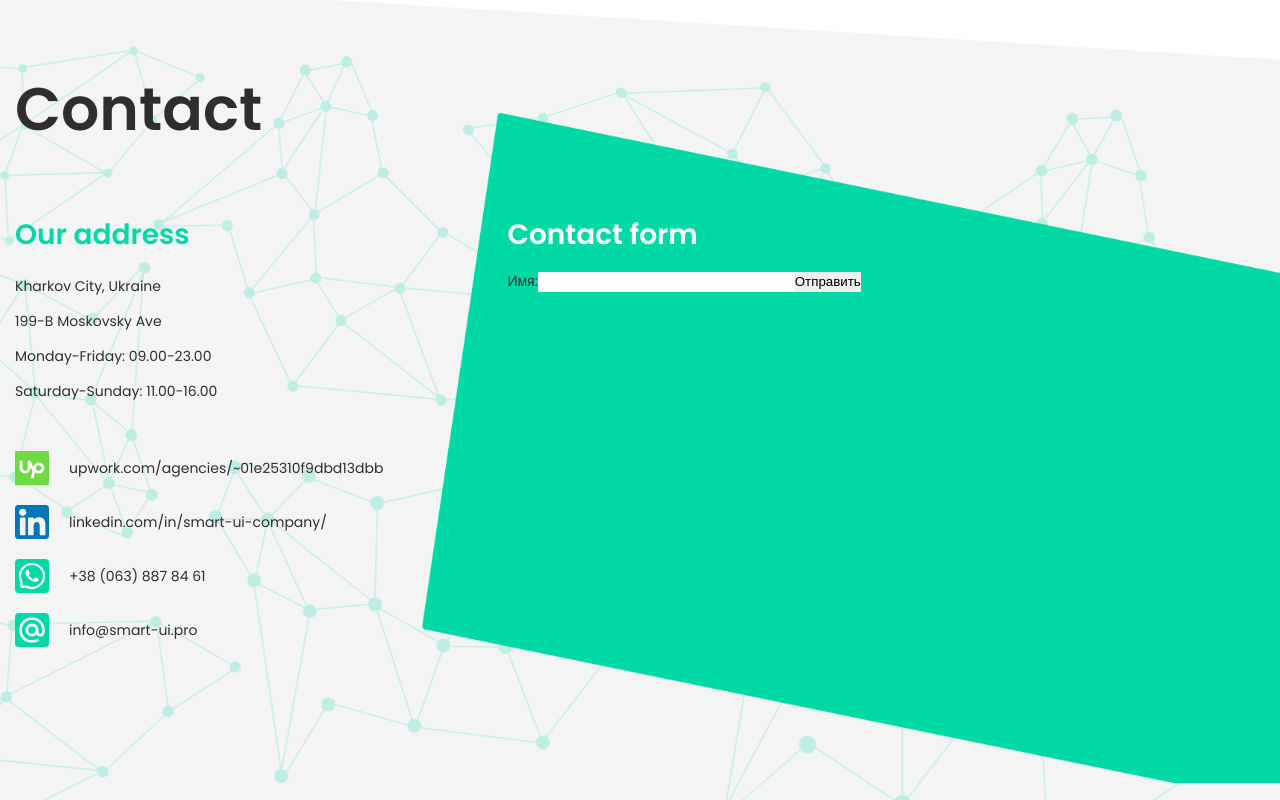
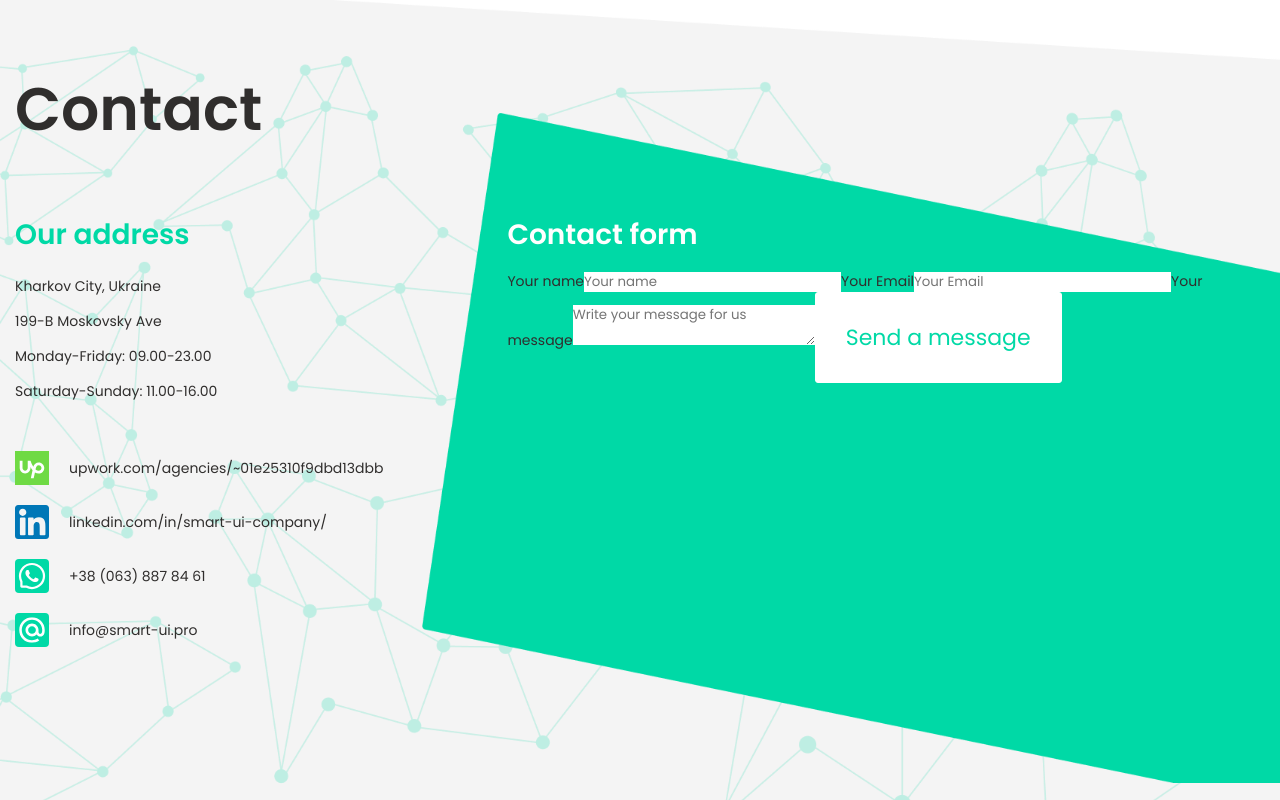
Before and after one commit to Shangria/Smart-ui, a React (Create React App) app in the folder smart-ui-pj/: page / in a window 1280 px wide. Shown: the part 3564-4364 px from the top of the page. Built offline with nearby package versions, Linux system fonts and the light colour scheme.

Commit message:
added form

```diff
--- a/smart-ui-pj/package.json
+++ b/smart-ui-pj/package.json
@@ -11,6 +11,7 @@
     "react": "^17.0.2",
     "react-bootstrap": "^1.5.2",
     "react-dom": "^17.0.2",
+    "react-hook-form": "^7.6.2",
     "react-icons": "^4.2.0",
     "react-router-dom": "^5.2.0",
     "react-scripts": "4.0.3",
--- a/smart-ui-pj/src/Components/ButtonElement.js
+++ b/smart-ui-pj/src/Components/ButtonElement.js
@@ -22,3 +22,24 @@ export const Button = styled(Link)`
     box-shadow: 4px 4px 10px rgb(170 170 170 / 80%);
   }
 `;
+
+export const ButtonSend = styled.button`
+  font-size: 22px;
+  border: 1px solid #fff;
+  padding: ${prop => prop.padding};
+  color: ${({primarycolor}) => (primarycolor ? `${variables.accentColor}` : `${variables.mainBg}`)};
+  background: ${({primarybg}) => (primarybg ? `${variables.mainBg}` : `${variables.accentColor}`)};
+  border-radius: 3px;
+  transition: .3s background;
+  cursor: pointer;
+  @media (max-width: ${variables.desktopMin}) {
+    font-size: 16px;
+  };
+
+  &:hover {
+    background-color: ${prop => prop.backgroundhover};
+    color: ${prop => prop.colorhover};
+    border: 1px solid #fff;
+    box-shadow: 4px 4px 10px rgb(170 170 170 / 80%);
+  }
+`;
--- a/smart-ui-pj/src/Components/Contact/ConactForm.js
+++ b/smart-ui-pj/src/Components/Contact/ConactForm.js
@@ -1,12 +1,48 @@
-const ContactForm=()=>{
-    return(
+import React from "react";
+import {useForm} from "react-hook-form";
+import {formData} from "./ContactFormData";
+import {ButtonSend} from '../ButtonElement';
 
-        <form>
+
+const ContactForm = () => {
+    const {register, handleSubmit} = useForm();
+
+    const onSubmit = data => {
+        console.log("Send", data);
+    }
+
+    return (
+        <form onSubmit={handleSubmit(onSubmit)}>
             <label>
-                Имя:
-                <input type="text" name="name" />
+                {formData.name}
+                <input type="text"
+                       placeholder={formData.name}
+                       name="name"
+                       {...register('name')}
+                />
             </label>
-            <input type="submit" value="Отправить" />
+            <label>
+                {formData.email}
+                <input type="text"
+                       placeholder={formData.email}
+                       name="email"
+                       {...register}
+                />
+            </label>
+            <label>{formData.textarea}
+                <textarea name="message"
+                          placeholder={formData.phTextarea}
+                          {...register}
+                >
+                </textarea>
+            </label>
+            <ButtonSend
+                type="submit"
+                value={formData.btn}
+                primarybg='true'
+                padding="28px 30px"
+                primarycolor='false'
+            >{formData.btn}</ButtonSend>
         </form>
         // <ContactFormContent>
         //     <ContactFormData>
--- /dev/null
+++ b/smart-ui-pj/src/Components/Contact/ContactFormData.js
@@ -0,0 +1,9 @@
+export const formData={
+    name:"Your name",
+    phName:"Your name",
+    email:"Your Email",
+    phEmail:"Your Email",
+    textarea:"Your message",
+    phTextarea:"Write your message for us",
+    btn:"Send a message",
+}
```
Also changed, not shown: 1 other file (tests, documents, lock files or other folders).
